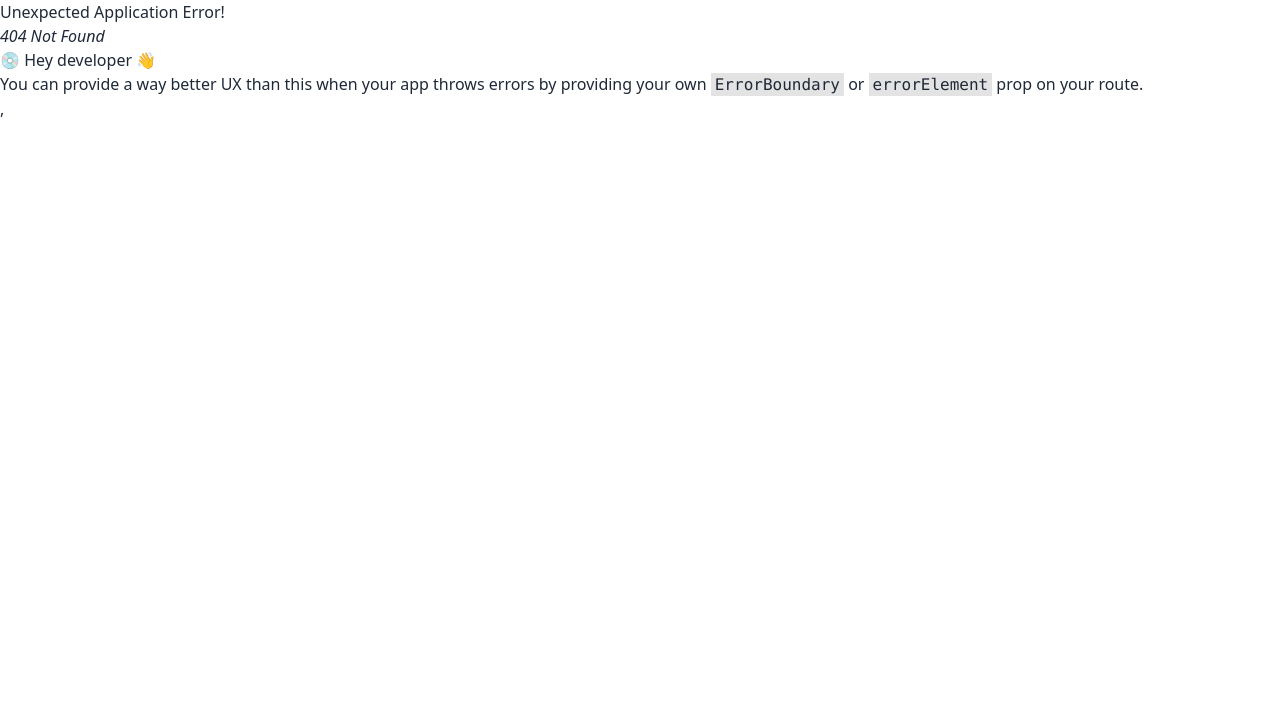
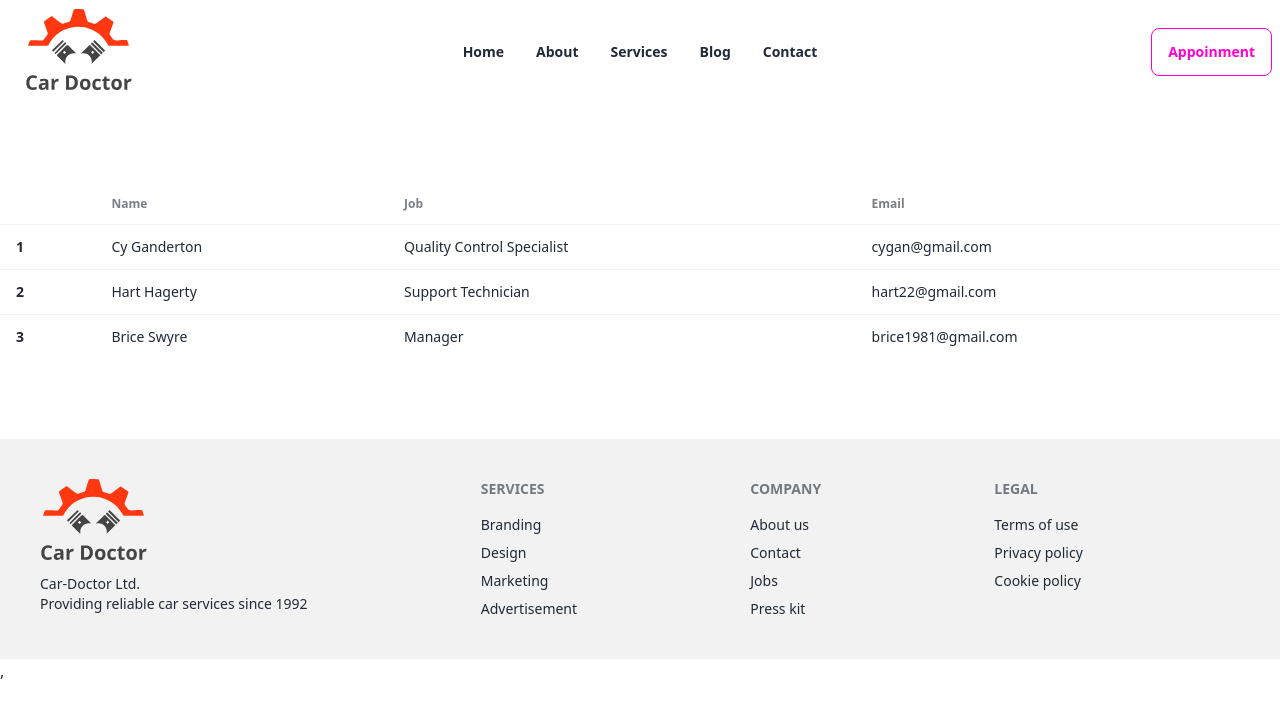
Before and after one commit to AffnanSawad/car-doctor-client-site, a React (Vite) app: page /contact in a window 1280 px wide. Before the commit this address had no page. Shown: the top 718 px of the page. Built offline with nearby package versions, Linux system fonts and the light colour scheme.

Commit message:
emergency contact added

```diff
--- a/src/Pages/Home/Banner/Banner.jsx
+++ b/src/Pages/Home/Banner/Banner.jsx
@@ -1,3 +1,4 @@
+import { Link } from 'react-router-dom';
 import image1 from '../../../assets/images/banner/1.jpg'
 import image2 from '../../../assets/images/banner/2.jpg'
 import image3 from '../../../assets/images/banner/3.jpg'
@@ -26,7 +27,16 @@ const Banner = () => {
    <div className='flex gap-4 mt-5  mr-5'>
 
    <button className="btn btn-warning">Discover More</button>
-<button className="btn btn-error">Latest Project</button>
+
+
+
+
+ <Link to='/contact'>
+
+ <button className="btn btn-error">Emergency Contact</button>
+ </Link>
+
+
 
    </div>
 
--- /dev/null
+++ b/src/Pages/Home/Contact/Contact.jsx
@@ -0,0 +1,44 @@
+
+
+const Contact = () => {
+    return (
+        <div className="overflow-x-auto mt-20 mb-20">
+        <table className="table">
+          {/* head */}
+          <thead>
+            <tr>
+              <th></th>
+              <th>Name</th>
+              <th>Job</th>
+              <th>Email</th>
+            </tr>
+          </thead>
+          <tbody>
+            {/* row 1 */}
+            <tr>
+              <th>1</th>
+              <td>Cy Ganderton</td>
+              <td>Quality Control Specialist</td>
+              <td>cygan@gmail.com</td>
+            </tr>
+            {/* row 2 */}
+            <tr className="hover">
+              <th>2</th>
+              <td>Hart Hagerty</td>
+              <td>Support Technician</td>
+              <td>hart22@gmail.com</td>
+            </tr>
+            {/* row 3 */}
+            <tr>
+              <th>3</th>
+              <td>Brice Swyre</td>
+              <td>Manager</td>
+              <td>brice1981@gmail.com</td>
+            </tr>
+          </tbody>
+        </table>
+      </div>
+    );
+};
+
+export default Contact;
--- a/src/main.jsx
+++ b/src/main.jsx
@@ -12,6 +12,7 @@ import {
 import Root from './Root/Root.jsx';
 import Home from './Pages/Home/Home/Home.jsx';
 import AboutNav from './Pages/Home/AboutNav/AboutNav.jsx';
+import Contact from './Pages/Home/Contact/Contact.jsx';
 
 
 const router = createBrowserRouter([
@@ -28,6 +29,10 @@ const router = createBrowserRouter([
   {
     path:'/about',
     element: <AboutNav></AboutNav>
+  },
+  {
+    path:'/contact',
+    element: <Contact></Contact>
   },
 
 
```
